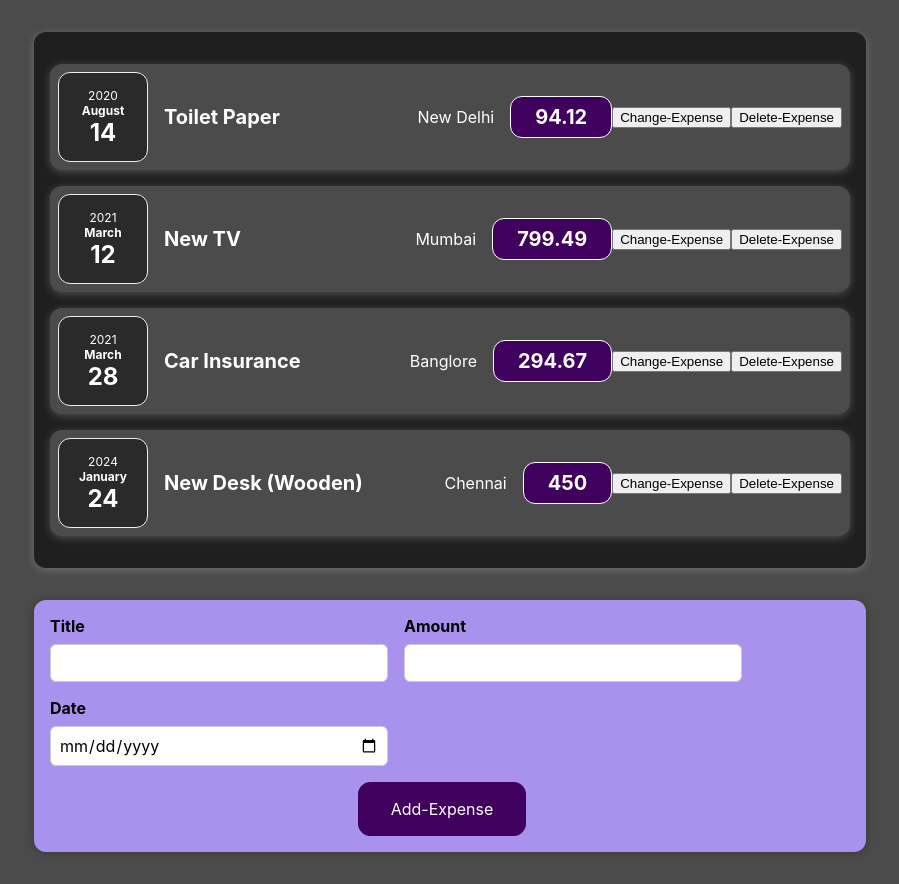
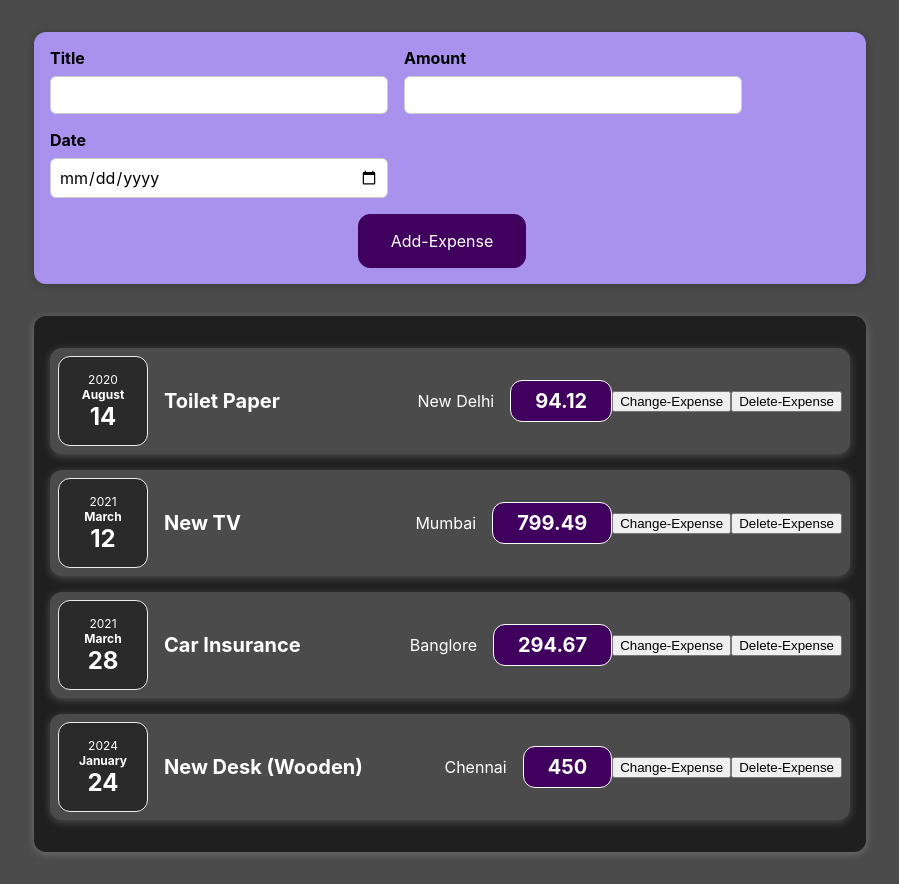
Before and after one commit to EshaGautam/React, a React (Create React App) app: page / in a window 1280 px wide. Shown: the whole page, without its empty margins (190-1089 px from the left). Built offline with nearby package versions, Linux system fonts and the light colour scheme.

Commit message:
Added multiple states

```diff
--- a/src/App.js
+++ b/src/App.js
@@ -36,9 +36,9 @@ const App = ()=> {
  ];
   return (
     <div>
+   <ExpenseForm/>
+      <Expenses items={expenses}/>
 
-      <Expenses items={expenses}/>
-      <ExpenseForm/>
     </div>
   );
 }
--- a/src/component/Expenses/ExpenseForm.js
+++ b/src/component/Expenses/ExpenseForm.js
@@ -1,22 +1,29 @@
 import React from 'react';
+import{useState} from 'react';
 import './ExpenseForm.css'
 
+
 function ExpenseForm(){
+    const[enteredtitle,setTitle]= useState('');
+    const[enteredamount,setAmount]= useState('');
+    const[entereddate,setDate]= useState('');
+
 const handleTitleChange = (event) =>{
+
     let newTitle = event.target.value;
-    console.log(newTitle)
+    setTitle(newTitle)
 }
 
 const handleAmountChange = (event) =>{
 
     let newAmount = event.target.value;
-    console.log(newAmount)
+    setAmount(newAmount)
 }
 
 const handleDateChange = (event) =>{
 
     let newDate = event.target.value;
-    console.log(newDate)
+     setDate(newDate);
 }
     return (
       <form className="new-expense">
@@ -29,6 +36,7 @@ const handleDateChange = (event) =>{
             <label>Amount</label>
             <input
               type="number"
+
               min="0.01"
               step="0.01"
               onChange={handleAmountChange}
@@ -38,6 +46,7 @@ const handleDateChange = (event) =>{
             <label>Date</label>
             <input
               type="date"
+
               min="2019-01-01"
               max="2020-12-31"
               onChange={handleDateChange}
```
